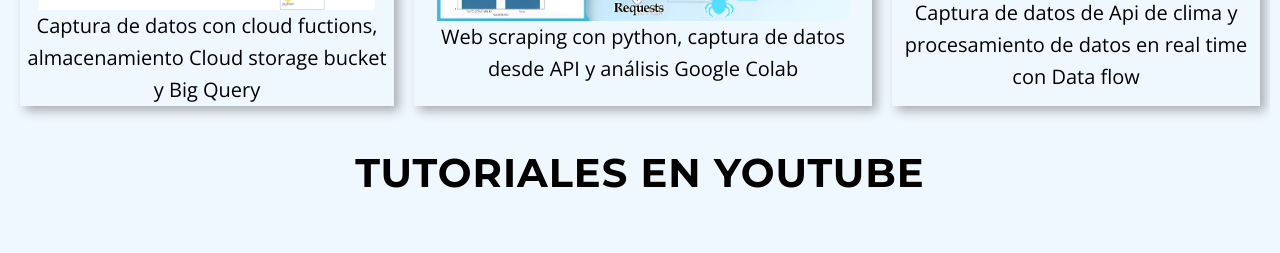
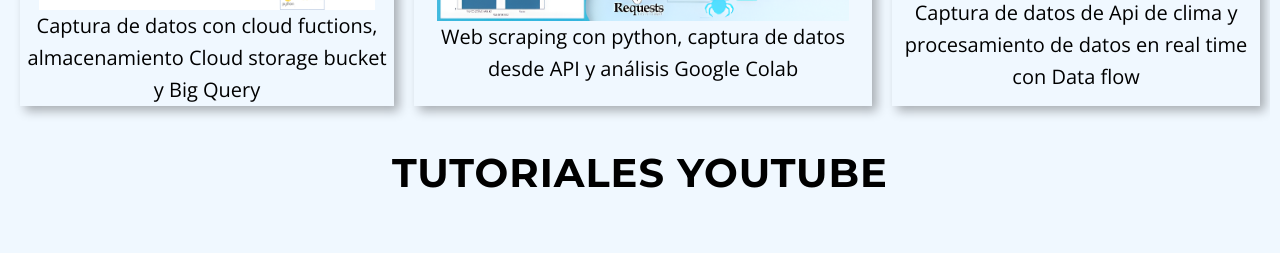
Before and after one commit to Echeverria29/DataEngineer, a plain HTML site: page portfolio-item.html in a window 1280 px wide. Shown: the part 1183-1436 px from the top of the page. Drawn offline with nearby package versions, Linux system fonts and the light colour scheme.

Commit message:
pagina 99%

```diff
--- a/portfolio-item.html
+++ b/portfolio-item.html
@@ -123,7 +123,7 @@
 
 
 	</div>
-	<h3 style="text-align: center; font-size: 40px; color: black;" >Tutoriales en youtube </h3>
+	<h3 style="text-align: center; font-size: 40px; color: black;" >Tutoriales youtube </h3>
 	<div class="contenedor-principal">
 
 	  <div class="contenedor-carousel">
```
